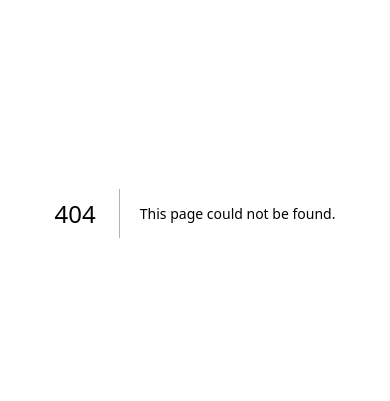
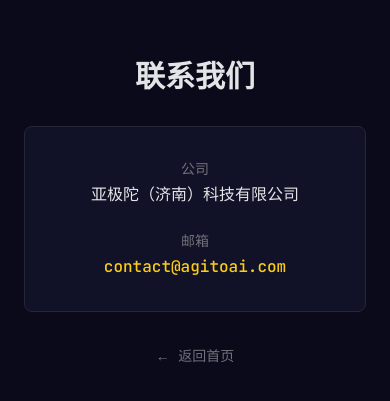
Before and after one commit to pickboon/agito-reelray, a Next.js app: page /contact in a window 390 px wide. Before the commit this address had no page. Shown: the part 209-610 px from the top of the page. Built offline with nearby package versions, Linux system fonts and the light colour scheme.

Commit message:
fix(p0): mobile nav toggle + /templates + /contact routes

```diff
--- /dev/null
+++ b/app/contact/page.tsx
@@ -0,0 +1,44 @@
+import Link from "next/link";
+
+export default function ContactPage() {
+  return (
+    <div className="min-h-screen bg-background flex flex-col items-center justify-center px-6">
+      <div className="max-w-md w-full text-center">
+        <h1 className="text-3xl font-bold text-foreground mb-8">
+          联系我们
+        </h1>
+
+        <div className="bg-card border border-border rounded-lg p-8 space-y-6">
+          {/* 公司名称 */}
+          <div>
+            <p className="text-sm text-muted-foreground mb-1">公司</p>
+            <p className="text-foreground font-medium">
+              亚极陀（济南）科技有限公司
+            </p>
+          </div>
+
+          {/* 联系邮箱 */}
+          <div>
+            <p className="text-sm text-muted-foreground mb-1">邮箱</p>
+            <a
+              href="mailto:contact@agitoai.com"
+              className="text-brand-gold hover:underline font-medium"
+            >
+              contact@agitoai.com
+            </a>
+          </div>
+        </div>
+
+        {/* 返回首页 */}
+        <div className="mt-8">
+          <Link
+            href="/"
+            className="text-sm text-muted-foreground hover:text-foreground transition-colors"
+          >
+            ← 返回首页
+          </Link>
+        </div>
+      </div>
+    </div>
+  );
+}
--- /dev/null
+++ b/app/dashboard/templates/page.tsx
@@ -0,0 +1,22 @@
+export default function TemplatesPage() {
+  return (
+    <div className="flex flex-col items-center justify-center min-h-[60vh] text-center">
+      <h1 className="text-3xl font-bold text-foreground mb-2">
+        模板商店
+      </h1>
+      <p className="text-muted-foreground mb-8">
+        精选短剧模板，一键套用
+      </p>
+      <div className="bg-card border border-border rounded-lg p-8 max-w-md">
+        <div className="flex flex-col items-center gap-3">
+          <div className="h-12 w-12 rounded-full bg-brand-gold/10 flex items-center justify-center">
+            <span className="text-brand-gold text-xl">🎬</span>
+          </div>
+          <p className="text-muted-foreground">
+            模板即将上线，敬请期待
+          </p>
+        </div>
+      </div>
+    </div>
+  );
+}
--- a/app/page.tsx
+++ b/app/page.tsx
@@ -7,9 +7,8 @@
   Play,
   Check,
   ArrowRight,
-  Menu,
-  X,
 } from "lucide-react";
+import MobileNav from "@/components/MobileNav";
 
 export default function Home() {
   return (
@@ -44,43 +43,8 @@
           </div>
 
           {/* Mobile hamburger */}
-          <label
-            htmlFor="mobile-nav-toggle"
-            className="md:hidden cursor-pointer p-2 text-muted-foreground hover:text-foreground"
-          >
-            <Menu className="h-5 w-5 block peer-checked:hidden" />
-            <X className="h-5 w-5 hidden peer-checked:block" />
-          </label>
-          <input
-            type="checkbox"
-            id="mobile-nav-toggle"
-            className="sr-only peer"
-          />
+          <MobileNav />
         </nav>
-
-        {/* Mobile dropdown */}
-        <div className="hidden peer-checked:block md:hidden absolute top-16 left-0 right-0 bg-background/95 backdrop-blur-md border-b border-border z-40">
-          <div className="flex flex-col p-4 gap-3">
-            <Link
-              href="/dashboard/templates"
-              className="text-sm text-muted-foreground hover:text-foreground py-2"
-            >
-              Templates
-            </Link>
-            <Link
-              href="/pricing"
-              className="text-sm text-muted-foreground hover:text-foreground py-2"
-            >
-              Pricing
-            </Link>
-            <Link
-              href="/login"
-              className="text-sm font-medium px-4 py-2 rounded-md bg-brand-gold text-background text-center hover:bg-brand-gold/90 transition-colors"
-            >
-              Sign In
-            </Link>
-          </div>
-        </div>
       </header>
 
       <main>
--- /dev/null
+++ b/components/MobileNav.tsx
@@ -0,0 +1,56 @@
+"use client";
+
+import { useState } from "react";
+import Link from "next/link";
+import { Menu, X } from "lucide-react";
+
+export default function MobileNav() {
+  const [isOpen, setIsOpen] = useState(false);
+
+  return (
+    <>
+      {/* Mobile hamburger button */}
+      <button
+        type="button"
+        className="md:hidden cursor-pointer p-2 text-muted-foreground hover:text-foreground"
+        onClick={() => setIsOpen(!isOpen)}
+        aria-label={isOpen ? "关闭菜单" : "打开菜单"}
+      >
+        {isOpen ? (
+          <X className="h-5 w-5" />
+        ) : (
+          <Menu className="h-5 w-5" />
+        )}
+      </button>
+
+      {/* Mobile dropdown */}
+      {isOpen && (
+        <div className="md:hidden absolute top-16 left-0 right-0 bg-background/95 backdrop-blur-md border-b border-border z-40">
+          <div className="flex flex-col p-4 gap-3">
+            <Link
+              href="/dashboard/templates"
+              className="text-sm text-muted-foreground hover:text-foreground py-2"
+              onClick={() => setIsOpen(false)}
+            >
+              Templates
+            </Link>
+            <Link
+              href="/pricing"
+              className="text-sm text-muted-foreground hover:text-foreground py-2"
+              onClick={() => setIsOpen(false)}
+            >
+              Pricing
+            </Link>
+            <Link
+              href="/login"
+              className="text-sm font-medium px-4 py-2 rounded-md bg-brand-gold text-background text-center hover:bg-brand-gold/90 transition-colors"
+              onClick={() => setIsOpen(false)}
+            >
+              Sign In
+            </Link>
+          </div>
+        </div>
+      )}
+    </>
+  );
+}
```
